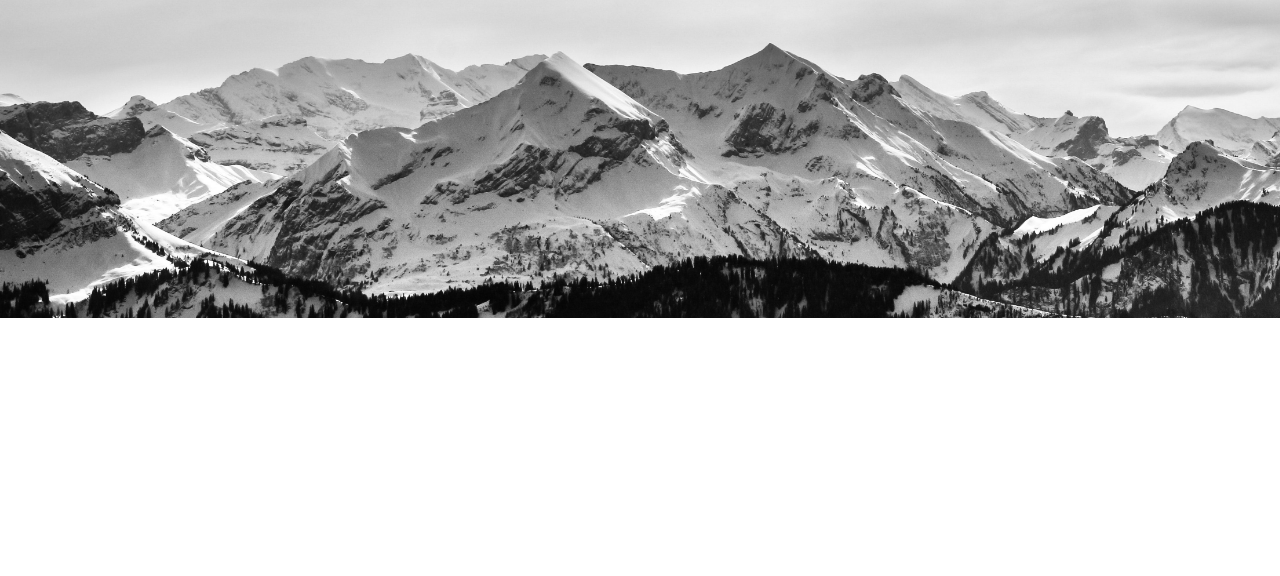
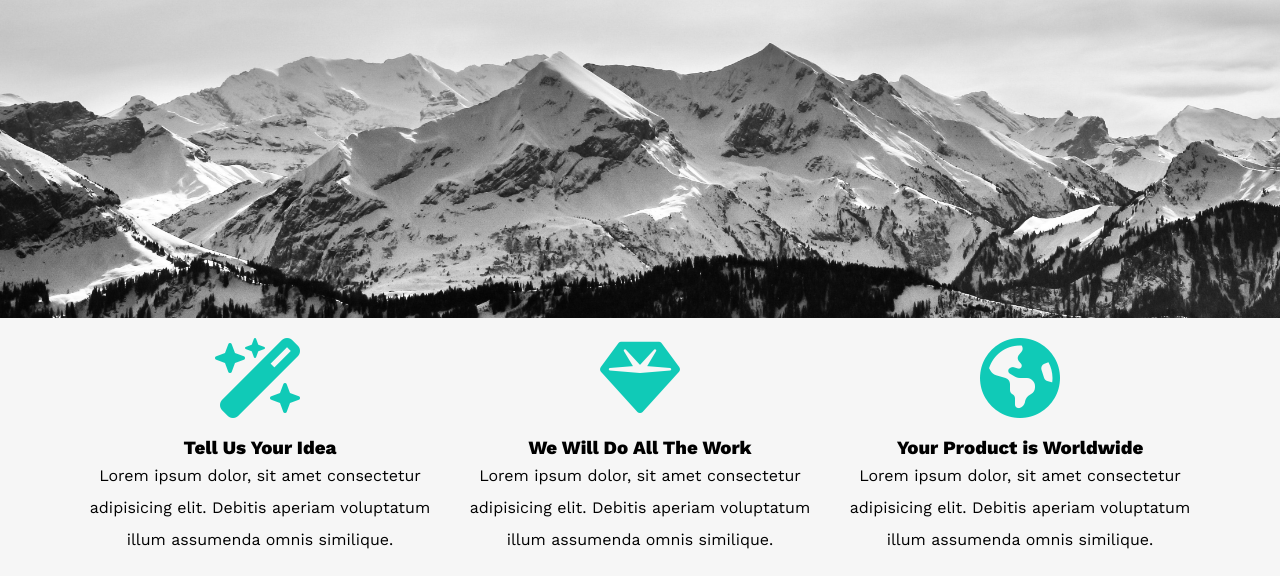
Before and after one commit to Abdelrahman-Ibrahim/leon, a plain HTML site: page index.html in a window 1280 px wide. Shown: the part 482-1058 px from the top of the page. Before the commit the page ends 800 px from the top, so only its background shows below. Drawn offline with nearby package versions, Linux system fonts and the light colour scheme.

Commit message:
Added features section

```diff
--- a/index.html
+++ b/index.html
@@ -14,6 +14,7 @@
 </head>
 <body>
 
+    <!-- Start Header -->
     <header>
         <div class="container">
             <img id="logo" src="images/logo.png" alt="Leon logo">
@@ -32,14 +33,41 @@
             </nav>
         </div>
     </header>
+    <!-- End Header -->
+    <!-- Start Main -->
     <main>
+        <!-- Start landing section -->
         <section class="landing">
             <div class="hero-headline">
                 <h1>Hello There</h1>
                 <p>We are Leon - Super Creative & Minimal Agency Web Templates</p>
             </div>
         </section>
+        <!-- End landing section -->
+
+        <!-- Start features section -->
+        <section class="features">
+            <div class="container">
+            <div class="feature">
+                <i class="fa-solid fa-wand-magic-sparkles fa-5x"></i>
+                <h3>Tell Us Your Idea</h3>
+                <p>Lorem ipsum dolor, sit amet consectetur adipisicing elit. Debitis aperiam voluptatum illum assumenda omnis similique.</p>
+            </div>
+            <div class="feature">
+                <i class="fa-sharp fa-solid fa-gem fa-5x"></i>
+                <h3>We Will Do All The Work</h3>
+                <p>Lorem ipsum dolor, sit amet consectetur adipisicing elit. Debitis aperiam voluptatum illum assumenda omnis similique.</p>
+            </div>
+            <div class="feature">
+                <i class="fa-solid fa-earth-americas fa-5x"></i>
+                <h3>Your Product is Worldwide</h3>
+                <p>Lorem ipsum dolor, sit amet consectetur adipisicing elit. Debitis aperiam voluptatum illum assumenda omnis similique.</p>
+            </div>
+        </div>
+        </section>
+        <!-- End features section -->
     </main>
+    <!-- End Main -->
 
 </body>
 </html>
--- a/styles/style.css
+++ b/styles/style.css
@@ -2,6 +2,7 @@
 
 :root{
     --main-color: #10cab7;
+    --line-height-regular : 2;
 }
 
 
@@ -144,5 +145,34 @@ section.landing .hero-headline h1{
 }
 section.landing .hero-headline p{
     font-size: 18px;
-    line-height: 2;
+    line-height: var(--line-height-regular);
 }
+
+section.features{
+    background-color: #f6f6f6;
+    padding: 20px 0;
+}
+/* Start Features Section */
+section.features .container{
+    display: grid;
+    grid-template-columns: repeat(auto-fill, minmax(300px, 1fr));
+    gap: 20px;
+}
+
+section.features .feature{
+    text-align: center;
+}
+
+section.features .feature i{
+    color: var(--main-color);
+    margin-bottom: 20px;
+}
+
+section.features .feature h3{
+    font-weight: 800;
+}
+section.features .feature p{
+    line-height: var(--line-height-regular);
+}
+
+/* End Features Section */
```
